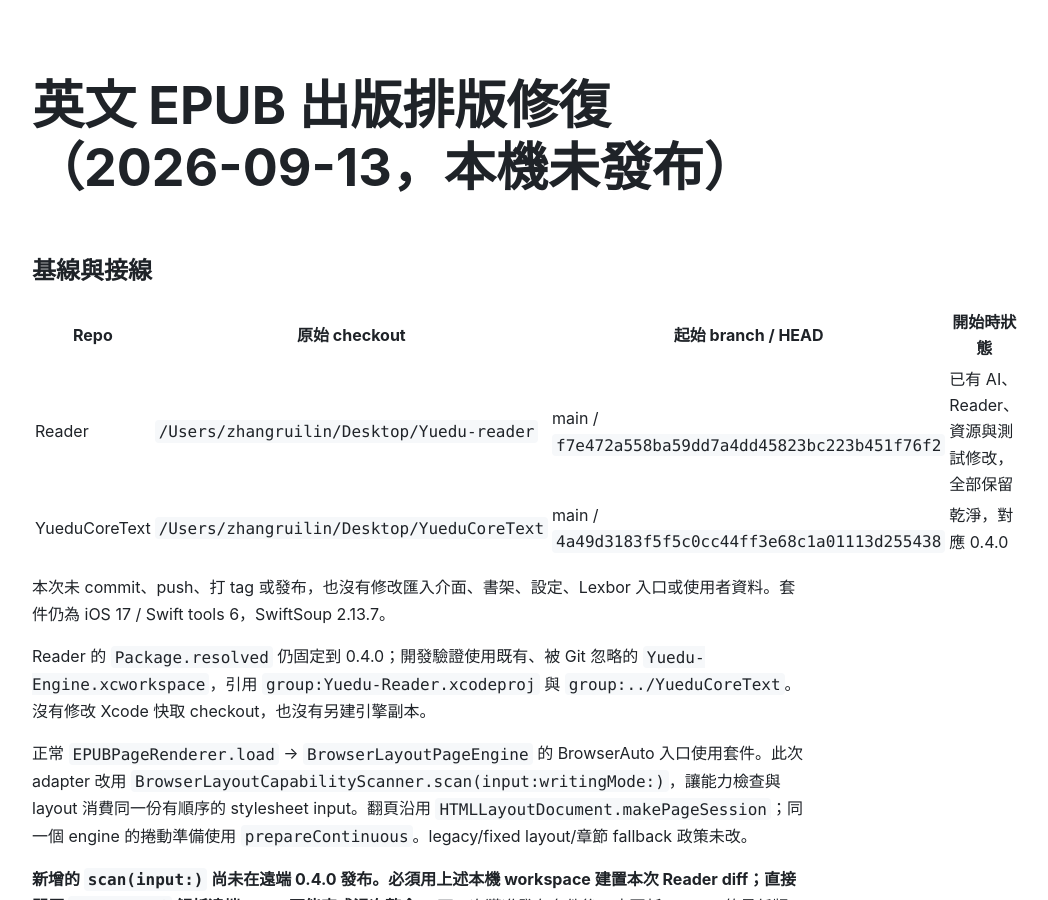
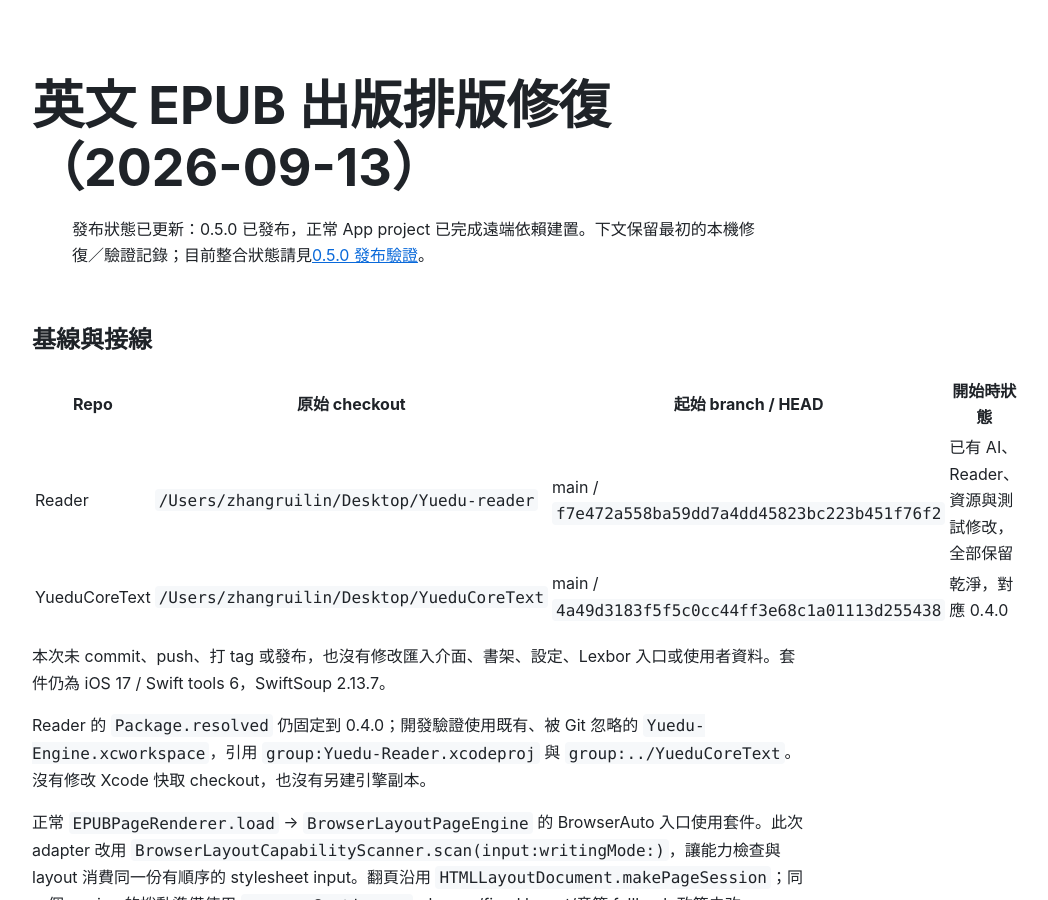
Before and after one commit to zhong228/MoYue, a Jekyll site: the page built from docs/browser-layout/english-typography-2026-09-13.md, in a window 1280 px wide and 900 px high. Shown: the whole window, without its empty margins (222-1270 px from the left). Built offline with Jekyll 4.4.1, drawn with Linux system fonts in a browser that asks for light colours; our own code applies the rules of GitHub Pages for plain Markdown files.

Commit message:
build: adopt published YueduCoreText 0.5.0
Resolve the released package through the normal Xcode project. Verify simulator build and both English EPUBs through paged and continuous Browser routes.

```diff
--- a/docs/browser-layout/english-typography-2026-09-13.md
+++ b/docs/browser-layout/english-typography-2026-09-13.md
@@ -1,4 +1,6 @@
-# 英文 EPUB 出版排版修復（2026-09-13，本機未發布）
+# 英文 EPUB 出版排版修復（2026-09-13）
+
+> 發布狀態已更新：0.5.0 已發布，正常 App project 已完成遠端依賴建置。下文保留最初的本機修復／驗證記錄；目前整合狀態請見[0.5.0 發布驗證](english-typography-release-0.5.0.md)。
 
 ## 基線與接線
 
```
Also changed, not shown: AI_PHASE1_REPAIR_REPORT.md (+2 -0 lines), docs/browser-layout/english-typography-release-0.5.0.md (added, +30 -0 lines), 2 other files.
